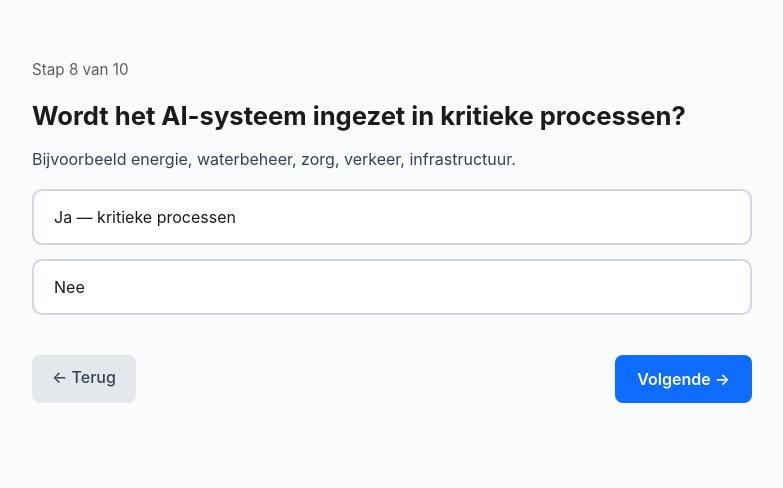
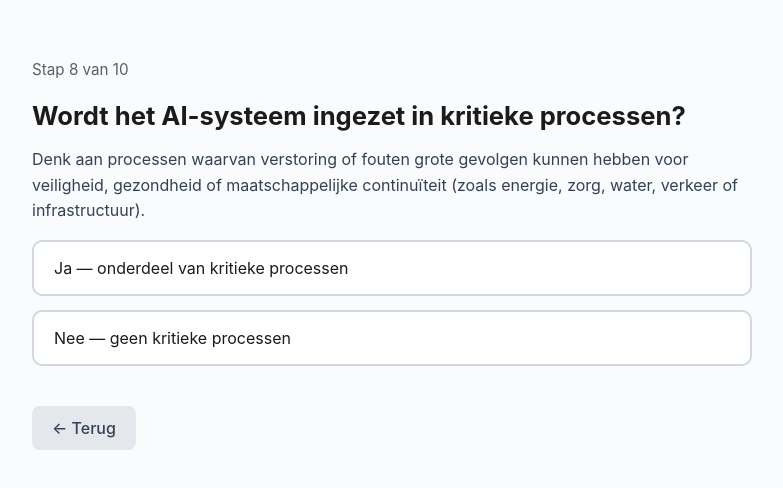
Before and after one commit to BrinkmannB/dga-site, a plain HTML site: page quickscan/start/step8.html in a window 1280 px wide. Shown: the whole page, without its empty margins (248-1031 px from the left). Drawn offline with Linux system fonts and the light colour scheme.

Commit message:
Update step8.html

```diff
--- a/quickscan/start/step8.html
+++ b/quickscan/start/step8.html
@@ -3,8 +3,15 @@
 <head>
   <meta charset="UTF-8">
   <title>Stap 8 — Kritieke processen</title>
+
   <link rel="stylesheet" href="/ai-act-calculator/wizard.css">
-<script>function saveAnswer(s,v){localStorage.setItem(s,v);} </script>
+
+  <script>
+    function saveAnswer(step, value) {
+      localStorage.setItem(step, value);
+      window.location = 'step9.html';
+    }
+  </script>
 </head>
 
 <body class="fade-in">
@@ -13,20 +20,35 @@
 
   <div class="step-counter">Stap 8 van 10</div>
 
-    <h2>Wordt het AI-systeem ingezet in kritieke processen?</h2>
-    <p>Bijvoorbeeld energie, waterbeheer, zorg, verkeer, infrastructuur.</p>
+  <h2>
+    Wordt het AI-systeem ingezet in kritieke processen?
+  </h2>
 
-    <div class="option" onclick="saveAnswer('step8','yes'); window.location='step9.html';">
-        Ja — kritieke processen
+  <p>
+    Denk aan processen waarvan verstoring of fouten
+    grote gevolgen kunnen hebben voor veiligheid,
+    gezondheid of maatschappelijke continuïteit
+    (zoals energie, zorg, water, verkeer of infrastructuur).
+  </p>
+
+  <div
+    class="option"
+    onclick="saveAnswer('step8','critical_infrastructure')"
+  >
+    Ja — onderdeel van kritieke processen
   </div>
 
-    <div class="option" onclick="saveAnswer('step8','no'); window.location='step9.html';">
-        Nee
+  <div
+    class="option"
+    onclick="saveAnswer('step8','non_critical')"
+  >
+    Nee — geen kritieke processen
   </div>
 
   <div class="nav-row">
-        <a class="button-secondary" href="step7.html">← Terug</a>
-        <a class="button-primary" href="step9.html">Volgende →</a>
+    <a class="button-secondary" href="step7.html">
+      ← Terug
+    </a>
   </div>
 
 </div>
```
Lines whose indentation alone changed are shown as unchanged.
